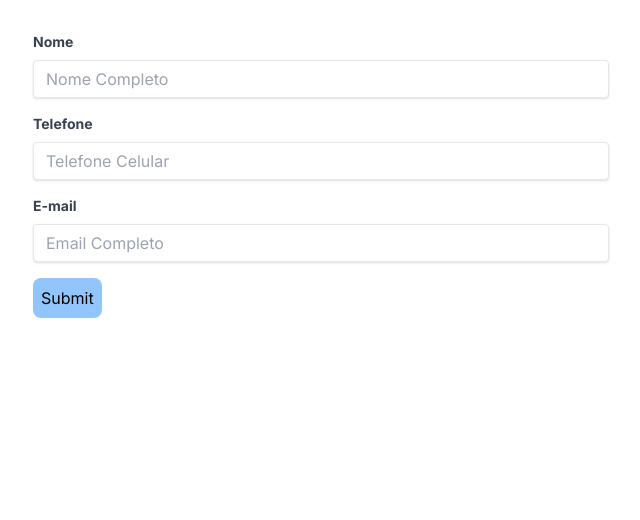
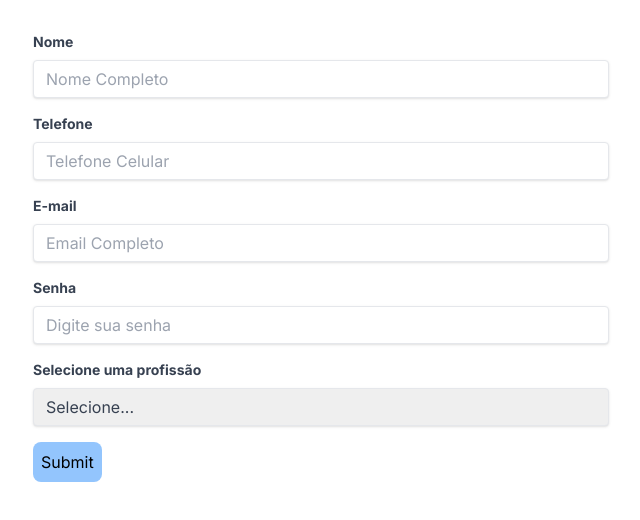
Before and after one commit to marquesflavio/frontend-components, a Next.js app: page /components/Form in a window 1280 px wide. Shown: the top 520 px of the page, without its empty margins (319-959 px from the left). Built offline with nearby package versions, Linux system fonts and the light colour scheme.

Commit message:
criei inputs e trabalhei com as validações.

```diff
--- a/app/components/Form/page.tsx
+++ b/app/components/Form/page.tsx
@@ -1,20 +1,30 @@
 'use client';
 
 import { useForm } from "react-hook-form"
+
+interface FormData {
+    nome: string,
+    telefone: string,
+    email: string,
+    senha: string
+    profissao: string
+}
 
 export default function Form() {
 
     const {
         register,
-        handleSubmit,
+        handleSubmit, //essa função handleSubmit espera um parâmetro que é a função de envio do form.
         formState: { errors }
-    } = useForm();
+    } = useForm<FormData>();
+
+    const submitFom = (dados: FormData) => {
+        console.log(dados)
+    }
 
     return (
         <div className="w-2/4 m-auto p-8">
-            <form onSubmit={handleSubmit((dados) => {
-                console.log(dados)
-            })}>
+            <form onSubmit={handleSubmit(submitFom)}>
                 <div className="mb-4">
                     <label className="block text-gray-700 text-sm font-bold mb-2">
                         Nome
@@ -63,6 +73,36 @@ export default function Form() {
                         placeholder="Email Completo"
                     />
                 </div>
+                <div className="mb-4">
+                    <label className="block text-gray-700 text-sm font-bold mb-2">
+                        Senha
+                    </label>
+                    <input
+                        {...register('senha', {
+                            required: true, minLength: 8
+                        })}
+                        type="password"
+                        className="shadow appearance-none border rounded w-full py-2 px-3 text-gray-700 leading-tight focus:outline-none focus:shadow-outline"
+                        placeholder="Digite sua senha"
+                    />
+                </div>
+                <div className="mb-4">
+                    <label className="block text-gray-700 text-sm font-bold mb-2">
+                        Selecione uma profissão
+                    </label>
+                    <select
+                        {...register('profissao', {
+                            required: true, validate: (value) => {
+                                return value != "0";
+                            }
+                        })}
+                        className="shadow appearance-none border rounded w-full py-2 px-3 text-gray-700 leading-tight focus:outline-none focus:shadow-outline">
+                        <option value={0}>Selecione...</option>
+                        <option value={1}>Desenvolvedor</option>
+                        <option value={2}>Outra</option>
+                    </select>
+                </div>
+                {/* acrescentar campos checkbox, endereço... */}
                 <input className="bg-blue-300 p-2 rounded-lg " type="submit" />
             </form>
         </div>
```
Also changed, not shown: 1 other file (tests, documents, lock files or other folders).
